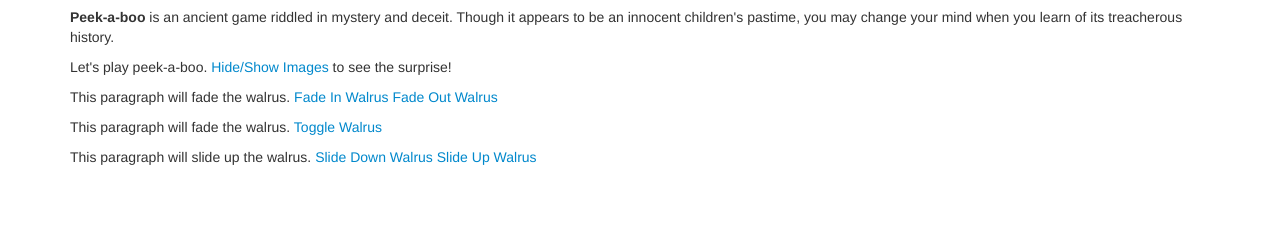
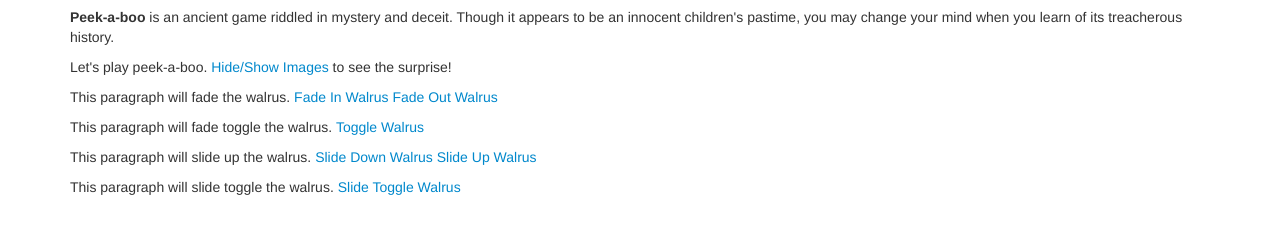
Before and after one commit to devinmounts/walrus, a plain HTML site: page index.html in a window 1280 px wide. Shown: the part 63-296 px from the top of the page. Drawn offline with Linux system fonts and the light colour scheme.

Commit message:
add slide toggle js.

```diff
--- a/css/styles.css
+++ b/css/styles.css
@@ -60,3 +60,12 @@ img{
 .slideDownWalrus:hover {
     text-decoration: underline;
 }
+
+.slideToggle {
+  cursor: pointer;
+  color: #0088cc;
+}
+
+.slideToggle:hover {
+    text-decoration: underline;
+}
--- a/index.html
+++ b/index.html
@@ -27,7 +27,7 @@
       </div>
 
       <div id="toggleWalrus">
-        <p>This paragraph will fade the walrus. <span class="toggle">Toggle Walrus </span></p>
+        <p>This paragraph will fade toggle the walrus. <span class="toggle">Toggle Walrus </span></p>
         <img src="img/walrus2.jpeg" id="toggle-walrus">
       </div>
 
@@ -36,6 +36,9 @@
         <img src="img/walrus2.jpeg" id="slide-walrus">
       </div>
 
+      <div id="slideToggleWalrus">
+        <p>This paragraph will slide toggle the walrus. <span class="slideToggle"> Slide Toggle Walrus </span></p>
+        <img src="img/walrus2.jpeg" id="slideToggle-walrus">
       </div>
     </div>
   </body>
--- a/js/scripts.js
+++ b/js/scripts.js
@@ -2,6 +2,8 @@ $(document).ready(function() {
   $("#fade-in-walrus").hide();
   $("#toggle-walrus").hide();
   $("#slide-walrus").hide();
+  $("#slideToggle-walrus").hide();
+
 
   $(".clickable").click(function() {
     $("#initially-showing").toggle();
@@ -28,6 +30,9 @@ $(document).ready(function() {
     $("#slide-walrus").slideDown();
   });
 
+  $(".slideToggle").click(function() {
+    $("#slideToggle-walrus").slideToggle();
+  });
 });
 
 /*
```
